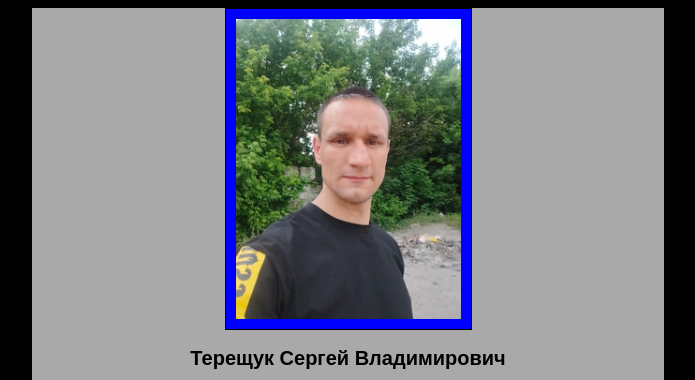
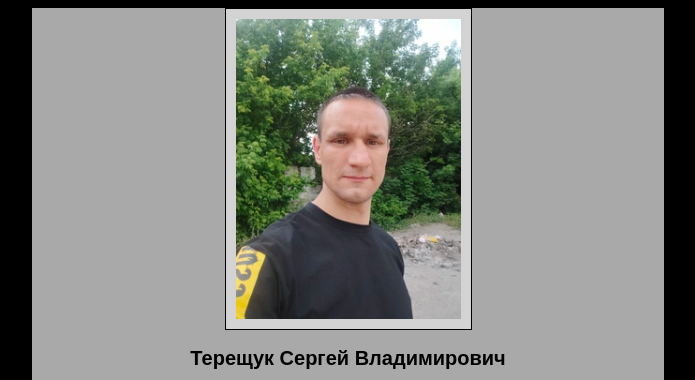
Before and after one commit to ser5x/CV-PAGE, a plain HTML site: page index.html in a window 1280 px wide. In both pictures the pointer is over the picture 640 px from the left and 168 px from the top of the page. Shown: the top 380 px of the page, without its empty margins (292-987 px from the left). Drawn offline with Linux system fonts and the light colour scheme.

Commit message:
Update style.css

```diff
--- a/style.css
+++ b/style.css
@@ -20,7 +20,7 @@ body {
 }
 
 .myphoto_id:hover {
-    background-color: blue;
+    background-color: LightGrey;
     border: 1px solid black;
 }
 
```
